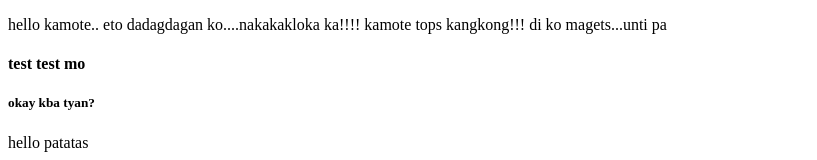
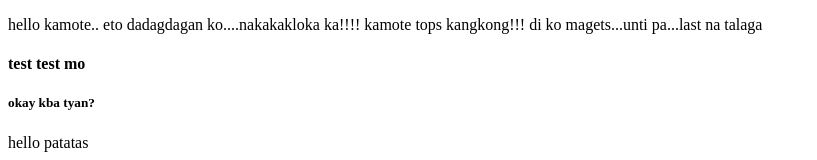
Before and after one commit to geobradly-innocellence/hello-world, a plain HTML site: page innocellence.html in a window 1280 px wide. Shown: the top 160 px of the page, without its empty margins (0-817 px from the left). Drawn offline with Linux system fonts and the light colour scheme.

Commit message:
last na talaga
last

```diff
--- a/innocellence.html
+++ b/innocellence.html
@@ -8,7 +8,7 @@
 
 
 
-	<p>hello kamote.. eto dadagdagan ko....nakakakloka ka!!!! kamote tops kangkong!!! di ko magets...unti pa</p>
+	<p>hello kamote.. eto dadagdagan ko....nakakakloka ka!!!! kamote tops kangkong!!! di ko magets...unti pa...last na talaga</p>
 
 
     <h4>test test mo</h4>
```
